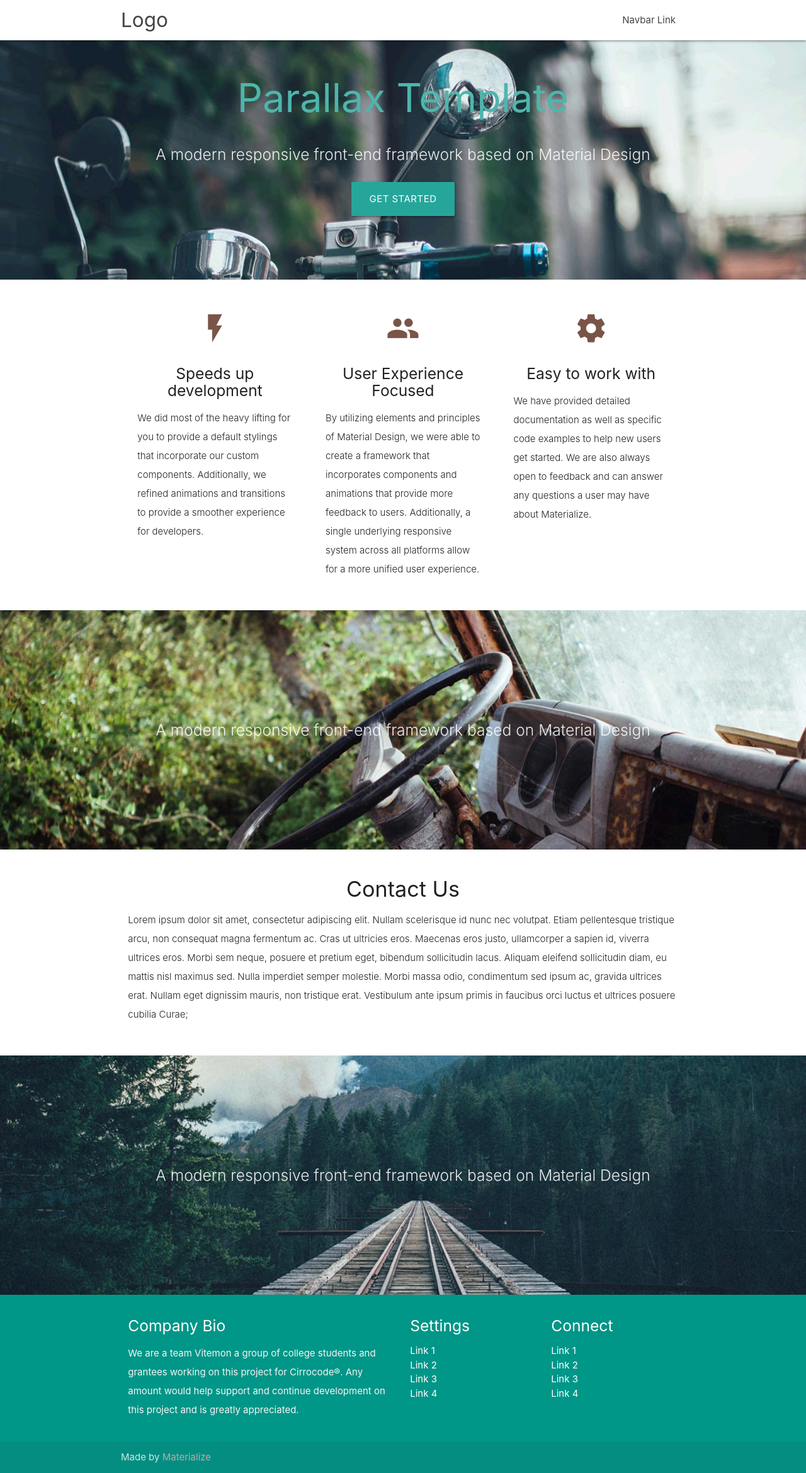
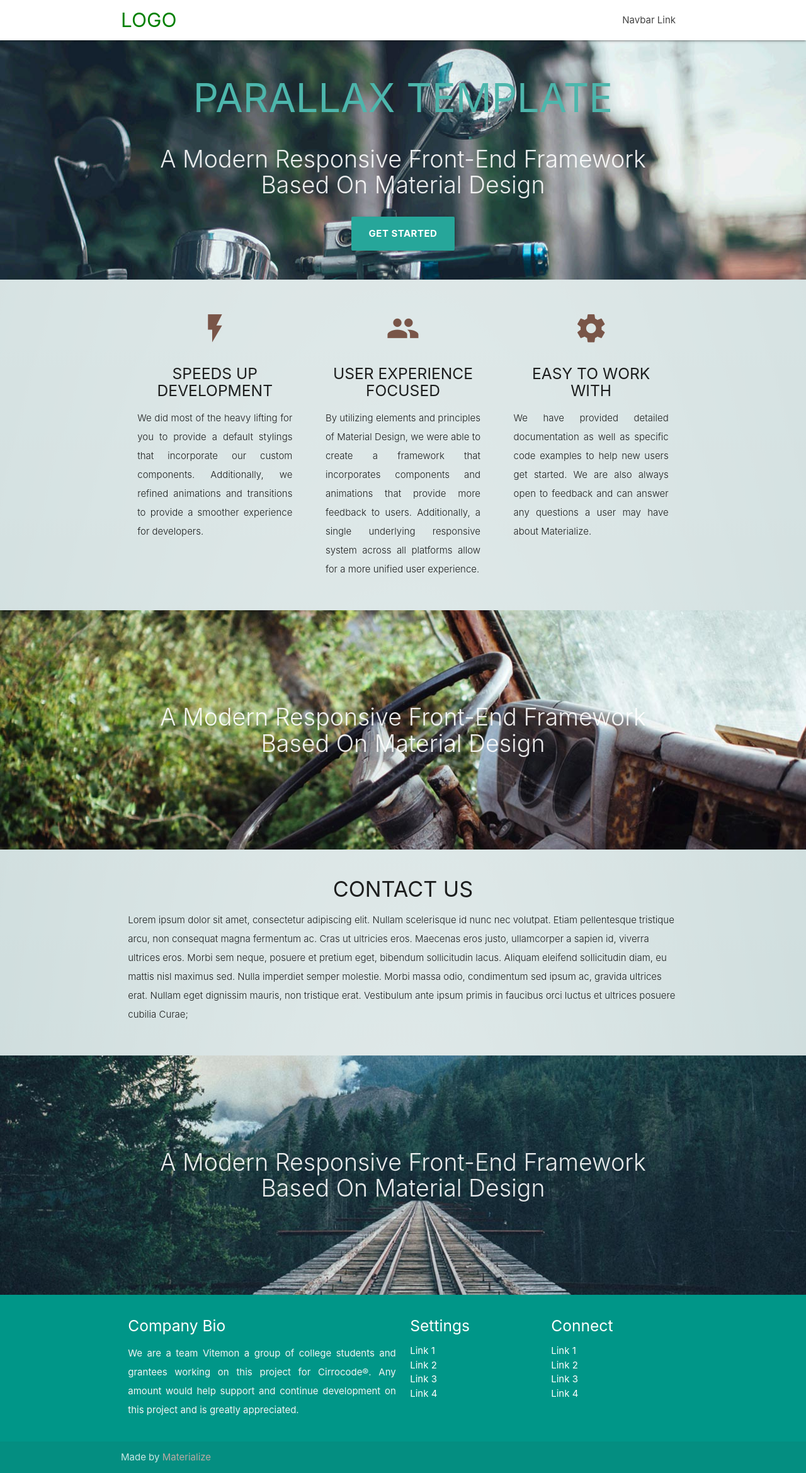
Before and after one commit to vitemon/Evalucion-Code-Igniter, a CodeIgniter app: page /Evalucion-Code-Igniter/ in a window 1280 px wide. Shown: the whole page at 63% size. Run offline with CodeIgniter, Linux system fonts and the light colour scheme; some libraries are stand-ins or nearby versions.

Commit message:
Se hizo cambios de estilos visual
Especificamente el color de fondo de la página y color, tipo de fuente, tamaño en la letra y alineación del texto.

```diff
--- a/application/views/pages/home.php
+++ b/application/views/pages/home.php
@@ -25,7 +25,6 @@
         <div class="row center">
           <a href="<?php echo base_url()?>index.php/Pages2/view" id="download-button" class="btn-large waves-effect waves-light teal lighten-1">Get Started</a>
         </div>
-
         <br><br>
 
       </div>
--- a/application/views/templates/sidenav.php
+++ b/application/views/templates/sidenav.php
@@ -1,5 +1,3 @@
-
-
 <ul id="slide-out" class="sidenav">
   <li><div class="user-view">
     <div class="background">
--- a/assets/materialize/css/style.css
+++ b/assets/materialize/css/style.css
@@ -6,17 +6,48 @@
  * Made By MaterializeCSS.com
  */
 
+body {
+  background-color: #CDDCDC;
+ background-image: radial-gradient(at 50% 100%, rgba(255,255,255,0.50) 0%, rgba(0,0,0,0.50) 100%), linear-gradient(to bottom, rgba(255,255,255,0.25) 0%, rgba(0,0,0,0.25) 100%);
+ background-blend-mode: screen, overlay;
+}
+
 nav ul a,
 nav .brand-logo {
   color: #444;
 }
 
+div.nav-wrapper #logo-container {
+  text-transform: uppercase;
+  color: green;
+}
+
+div.container .teal-text {
+  text-transform: uppercase;
+}
+
+div.center h5 {
+  font-size: 2.5rem;
+  text-transform: capitalize;
+}
+div.section h4 {
+  text-transform: uppercase;
+}
+div.container #download-button {
+  font-weight: bold;
+}
+
+div.icon-block .center {
+  text-transform: uppercase;
+}
+
 p {
   line-height: 2rem;
+  text-align: justify;
 }
 
 .sidenav-trigger {
-  color: #26a69a;
+  color:gray;
 }
 
 .parallax-container {
```
